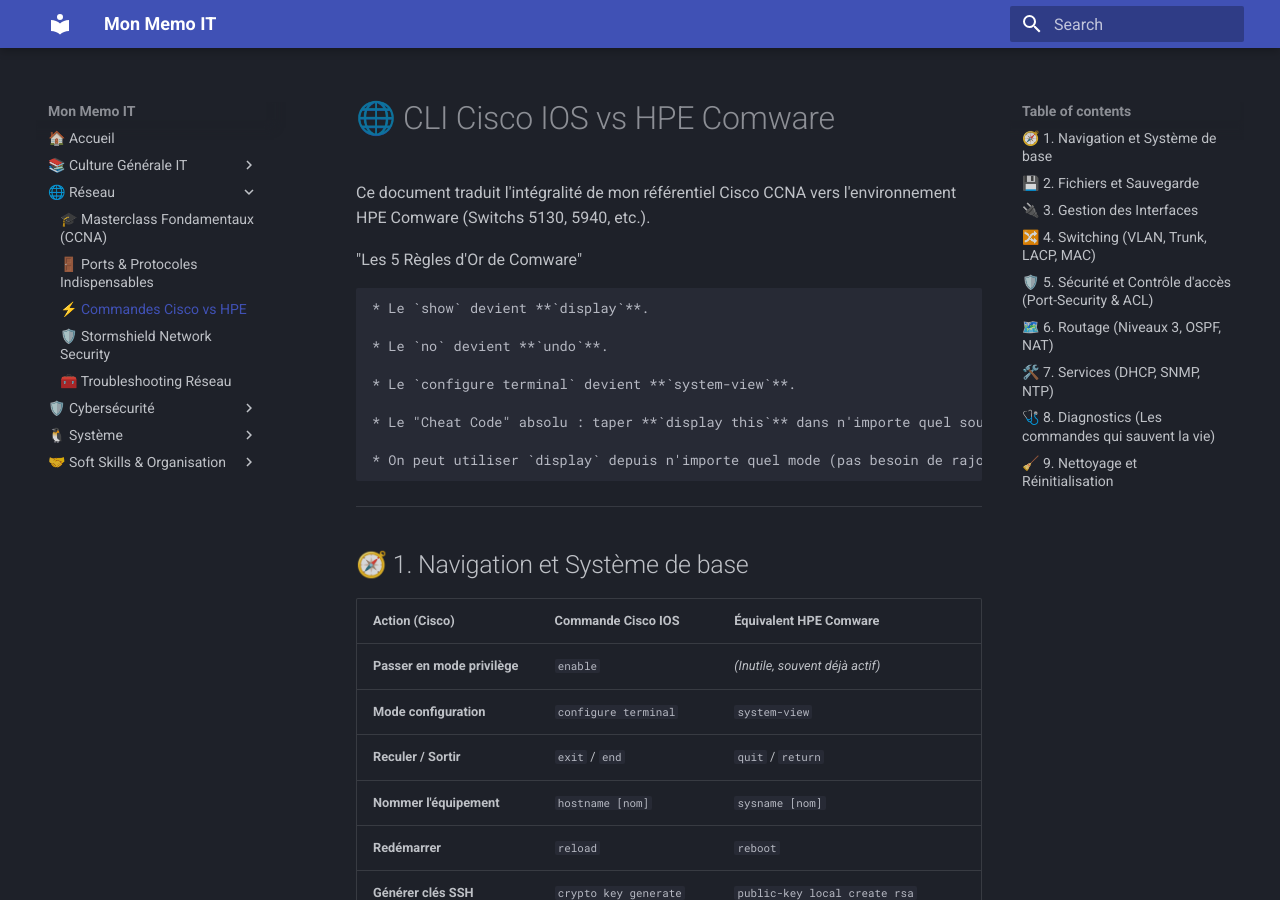
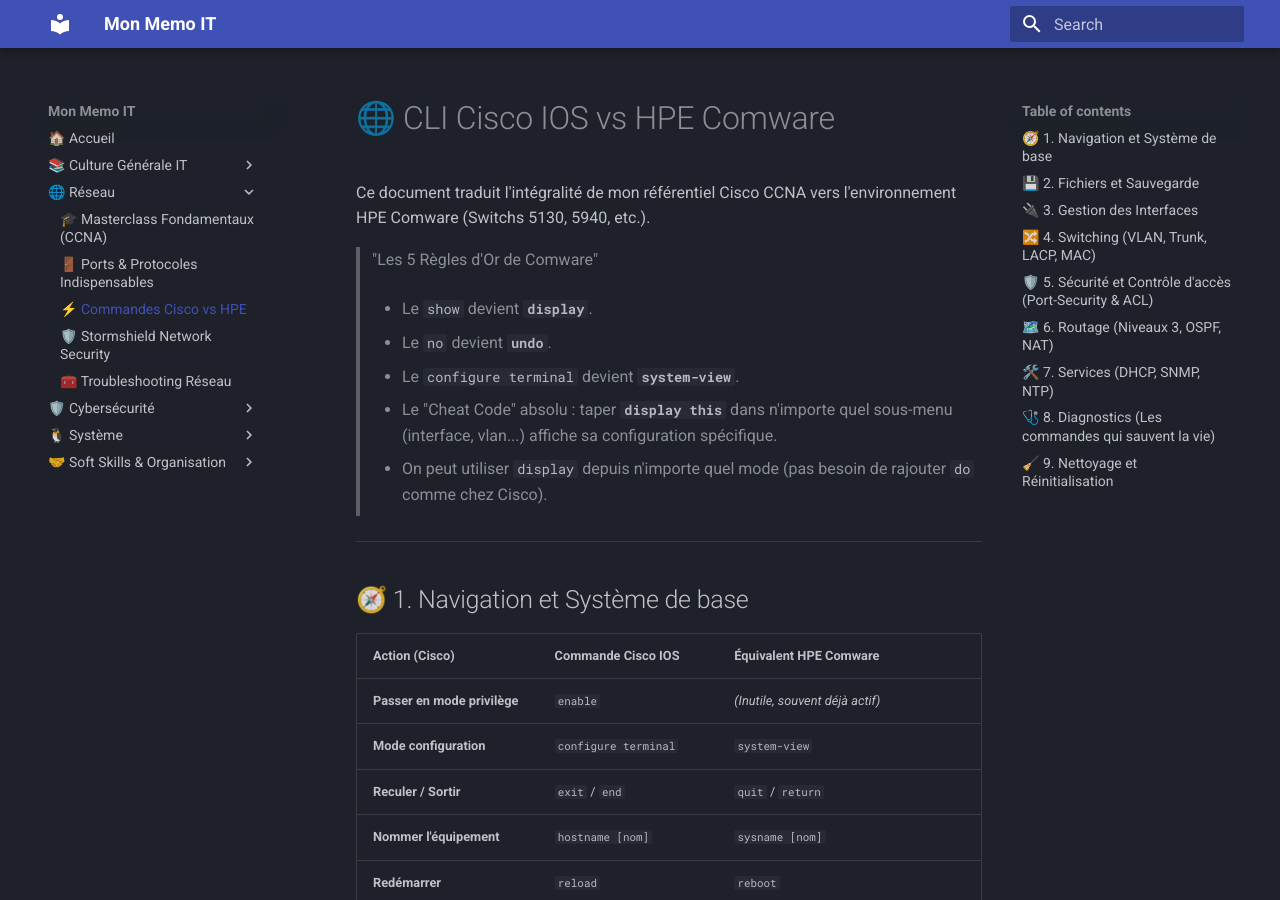
Before and after one commit to Shadowhats/mon-wiki, an MkDocs documentation site: the page built from docs/reseau/cisco_hpe.md, in a window 1280 px wide and 900 px high. Built offline with MkDocs 1.6.1 and Material for MkDocs 9.7.7, drawn with Linux system fonts in a browser that asks for light colours.

```diff
--- a/docs/reseau/cisco_hpe.md
+++ b/docs/reseau/cisco_hpe.md
@@ -2,17 +2,17 @@
 
 Ce document traduit l'intégralité de mon référentiel Cisco CCNA vers l'environnement HPE Comware (Switchs 5130, 5940, etc.).
 
-"Les 5 Règles d'Or de Comware"
+>"Les 5 Règles d'Or de Comware"
 
-    * Le `show` devient **`display`**.
+  >  * Le `show` devient **`display`**.
 
-    * Le `no` devient **`undo`**.
+  >  * Le `no` devient **`undo`**.
 
-    * Le `configure terminal` devient **`system-view`**.
+  > * Le `configure terminal` devient **`system-view`**.
 
-    * Le "Cheat Code" absolu : taper **`display this`** dans n'importe quel sous-menu (interface, vlan...) affiche sa configuration spécifique.
+  > * Le "Cheat Code" absolu : taper **`display this`** dans n'importe quel sous-menu (interface, vlan...) affiche sa configuration spécifique.
 
-    * On peut utiliser `display` depuis n'importe quel mode (pas besoin de rajouter `do` comme chez Cisco).
+  >  * On peut utiliser `display` depuis n'importe quel mode (pas besoin de rajouter `do` comme chez Cisco).
 
 
 ---
```
